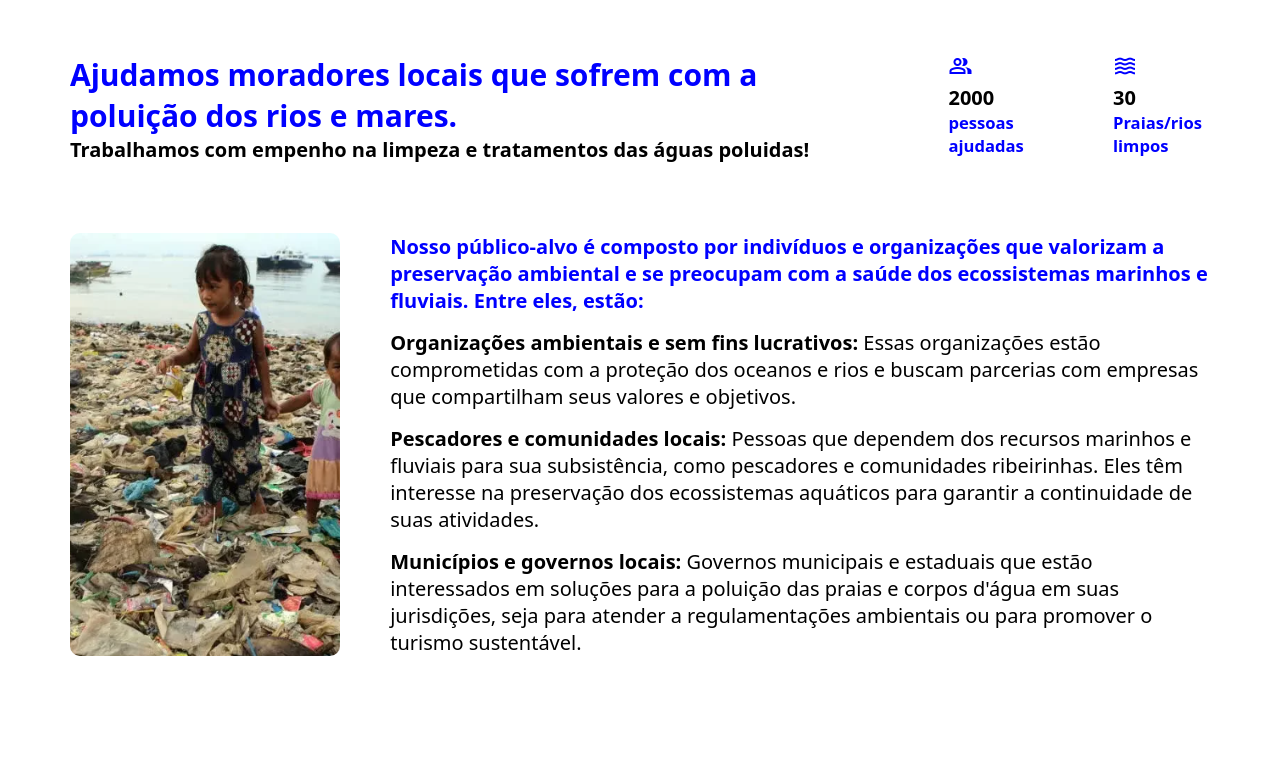
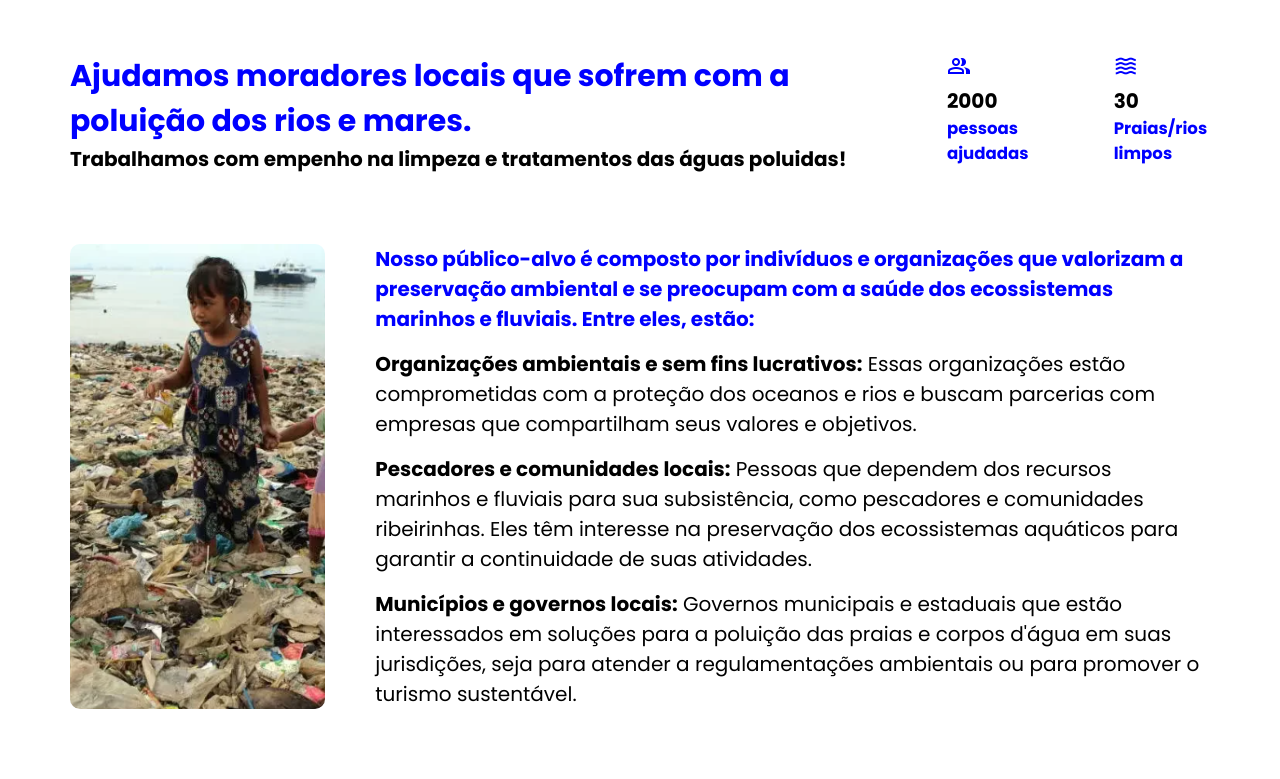
Before and after one commit to gustavo-atanazio/Global_01-Web, a plain HTML site: page index.html in a window 1280 px wide. Shown: the part 96-875 px from the top of the page. Before the commit the page ends 800 px from the top, so only its background shows below. Drawn offline with nearby package versions, Linux system fonts and the light colour scheme.

Commit message:
Importando fonte

```diff
--- a/css/main.css
+++ b/css/main.css
@@ -1,12 +1,16 @@
+/* Fonte */
+@import url('https://fonts.googleapis.com/css2?family=Poppins:ital,wght@0,100;0,200;0,300;0,400;0,500;0,600;0,700;0,800;0,900;1,100;1,200;1,300;1,400;1,500;1,600;1,700;1,800;1,900&display=swap');
+
 @import url('./header.css');
 @import url("./secao3.css");
 @import url("./secao4.css");
+@import url('./footer.css');
 
 * {
     margin: 0;
     padding: 0;
     box-sizing: border-box;
-    font-family: system-ui, sans-serif;
+    font-family: 'Poppins', sans-serif;
 }
 
 body {
```
